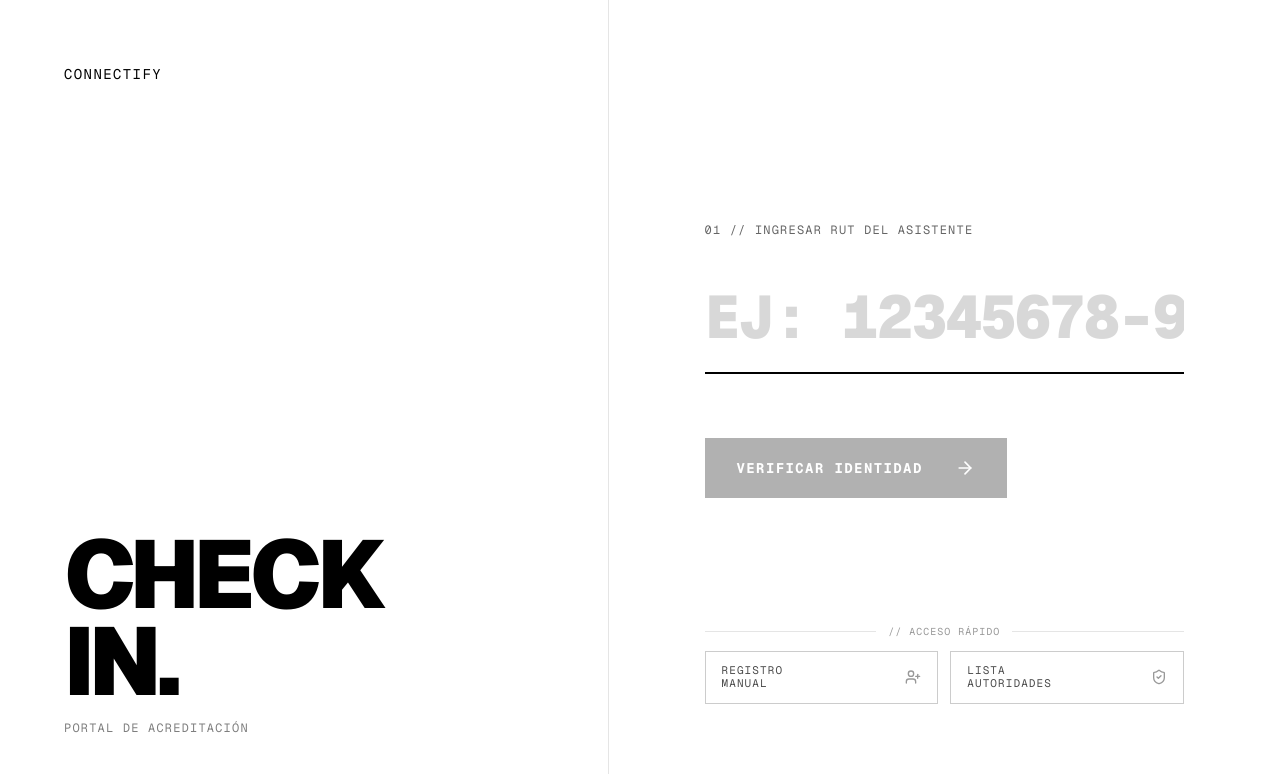
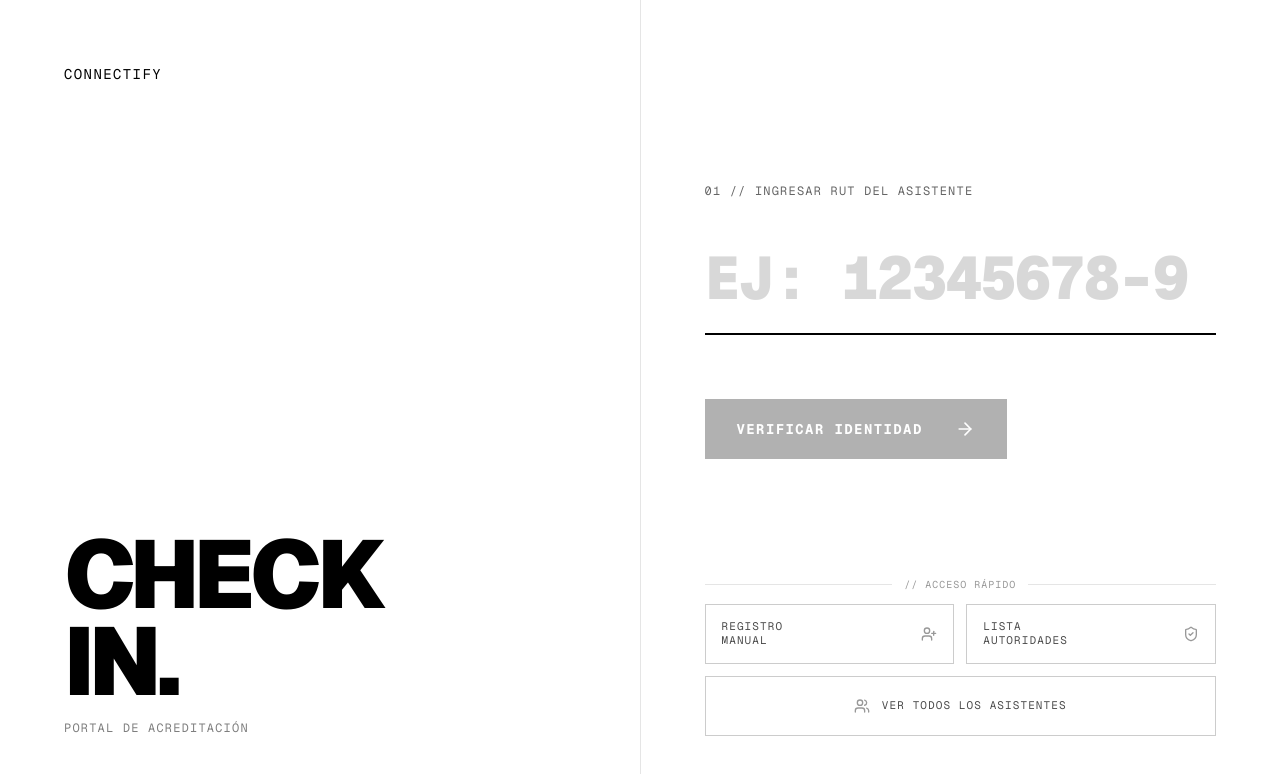
Before and after one commit to alexismansilla/Joblify, a Next.js app: page / in a window 1280 px wide. Shown: the top 774 px of the page. Built offline with nearby package versions, Linux system fonts and the light colour scheme; no server answers.

Commit message:
feat: Introduce a "View all attendees" quick access link and configure chrome-devtools mcp.

```diff
--- a/app/page.tsx
+++ b/app/page.tsx
@@ -2,7 +2,7 @@
 
 import { useState, useRef, useEffect } from 'react'
 import { motion, AnimatePresence, Variants } from 'framer-motion'
-import { ArrowRight, ArrowLeft, Printer, Check, User, Hash, Loader2, UserPlus, ShieldCheck } from 'lucide-react'
+import { ArrowRight, ArrowLeft, Printer, Check, User, Users, Hash, Loader2, UserPlus, ShieldCheck } from 'lucide-react'
 import Link from 'next/link'
 import QRCode from 'qrcode'
 import { Input } from '@/app/components/ui/Input'
@@ -154,7 +154,7 @@ export default function CheckIn() {
                         </div>
 
                         {/* Right column Form */}
-                        <div className="flex-1 flex flex-col p-8 md:p-16 lg:p-24 relative z-10">
+                        <div className="flex-1 flex flex-col p-12 lg:p-16 relative z-10">
                             {/* Formulario centrado verticalmente */}
                             <div className="flex-1 flex flex-col justify-center">
                                 <motion.div variants={fadeUp} className="max-w-xl w-full mx-auto md:mx-0">
@@ -207,10 +207,11 @@ export default function CheckIn() {
                                     <span className="font-mono text-[10px] tracking-widest uppercase opacity-40">// acceso rápido</span>
                                     <div className="flex-1 h-px bg-black/10 dark:bg-white/10" />
                                 </div>
+                                <div className="flex flex-col gap-3">
                                     <div className="grid grid-cols-2 gap-3">
                                         <Link
                                             href="/admin/registro-manual"
-                                        className="group inline-flex items-center justify-between gap-3 px-4 py-3 border border-black/20 dark:border-white/20 hover:border-black dark:hover:border-white hover:bg-black/5 dark:hover:bg-white/5 transition-all duration-200"
+                                            className="group inline-flex items-center justify-between gap-3 px-4 py-3 h-[60px] border border-black/20 dark:border-white/20 hover:border-black dark:hover:border-white hover:bg-black/5 dark:hover:bg-white/5 transition-all duration-200"
                                         >
                                             <span className="font-mono text-[11px] tracking-widest uppercase opacity-70 group-hover:opacity-100 transition-opacity leading-tight">
                                                 Registro<br />Manual
@@ -219,12 +220,22 @@ export default function CheckIn() {
                                         </Link>
                                         <Link
                                             href="/admin/autoridades"
-                                        className="group inline-flex items-center justify-between gap-3 px-4 py-3 border border-black/20 dark:border-white/20 hover:border-black dark:hover:border-white hover:bg-black/5 dark:hover:bg-white/5 transition-all duration-200"
+                                            className="group inline-flex items-center justify-between gap-3 px-4 py-3 h-[60px] border border-black/20 dark:border-white/20 hover:border-black dark:hover:border-white hover:bg-black/5 dark:hover:bg-white/5 transition-all duration-200"
                                         >
                                             <span className="font-mono text-[11px] tracking-widest uppercase opacity-70 group-hover:opacity-100 transition-opacity leading-tight">
                                                 Lista<br />Autoridades
                                             </span>
                                             <ShieldCheck className="w-4 h-4 opacity-40 group-hover:opacity-100 flex-shrink-0 transition-opacity" />
+                                        </Link>
+                                    </div>
+                                    <Link
+                                        href="/admin"
+                                        className="group flex w-full items-center justify-center gap-3 px-4 py-3 h-[60px] border border-black/20 dark:border-white/20 hover:border-black dark:hover:border-white hover:bg-black/5 dark:hover:bg-white/5 transition-all duration-200"
+                                    >
+                                        <Users className="w-4 h-4 opacity-40 group-hover:opacity-100 flex-shrink-0 transition-opacity" />
+                                        <span className="font-mono text-[11px] tracking-widest uppercase opacity-70 group-hover:opacity-100 transition-opacity leading-tight">
+                                            VER TODOS LOS ASISTENTES
+                                        </span>
                                     </Link>
                                 </div>
                             </motion.div>
--- /dev/null
+++ b/mcp.json
@@ -0,0 +1,12 @@
+{
+  "mcpServers": {
+    "chrome-devtools": {
+      "command": "npx",
+      "args": [
+        "chrome-devtools-mcp@latest",
+        "--browser-url=http://127.0.0.1:9222",
+        "-y"
+      ]
+    }
+  }
+}
```
Lines whose indentation alone changed are shown as unchanged.
